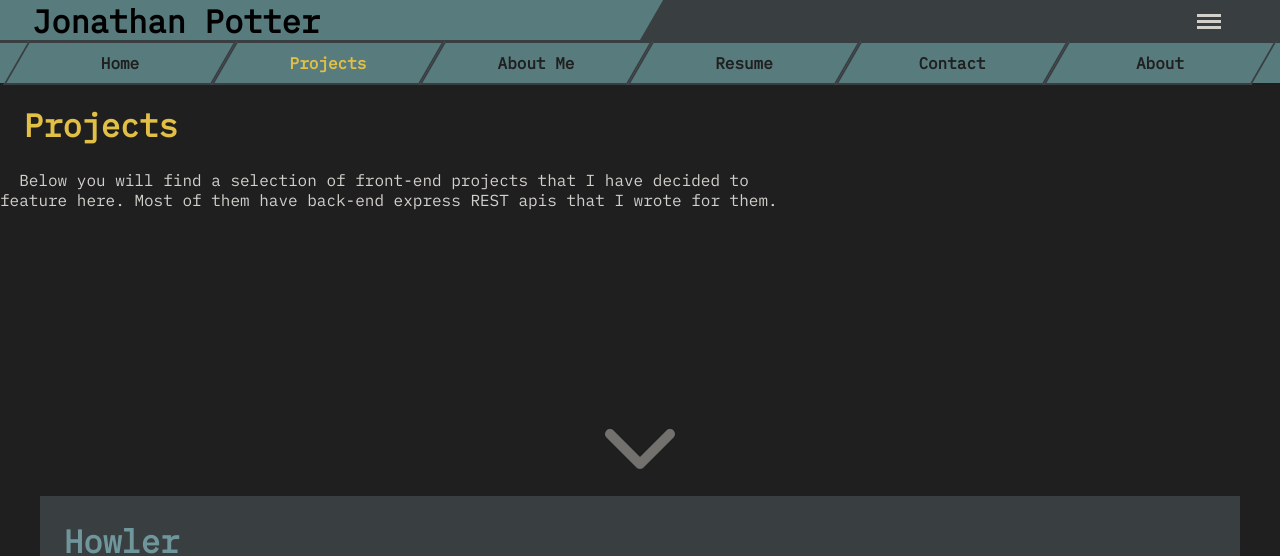
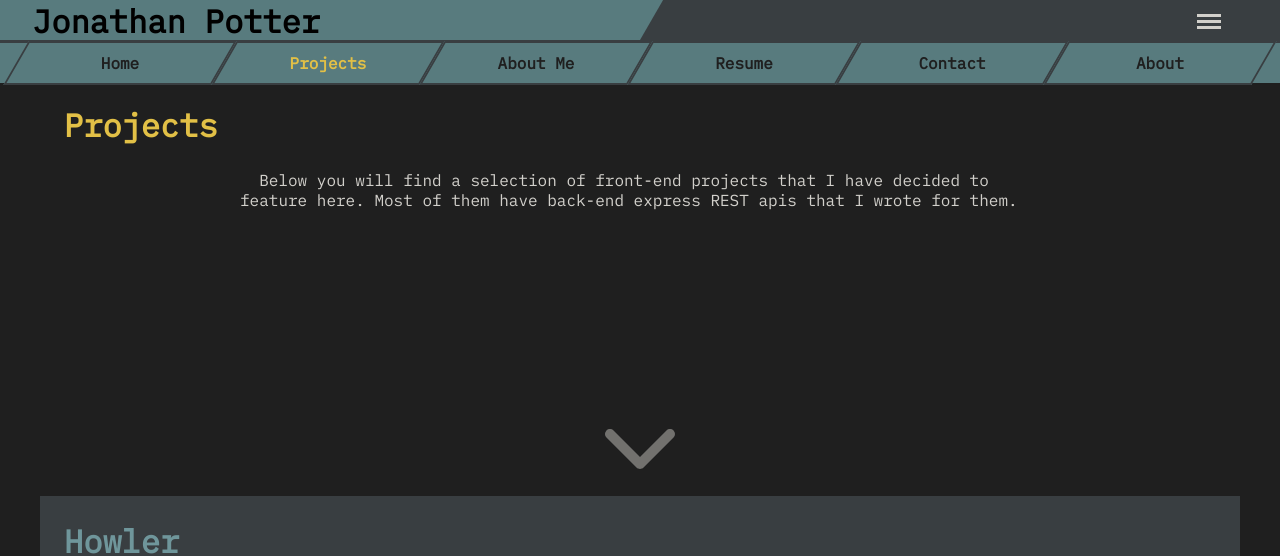
Before and after one commit to JonathanDPotter/portfolio-next, a Next.js app: page /projects in a window 1280 px wide. Shown: the top 556 px of the page. Built offline with nearby package versions, Linux system fonts and the light colour scheme.

Commit message:
corrected aboutme page centering issues

```diff
--- a/styles/pages/aboutMe.module.scss
+++ b/styles/pages/aboutMe.module.scss
@@ -8,6 +8,8 @@
 
   .opening {
     min-height: 50vh;
+    margin: 0 auto;
+    max-width: 1200px;
 
     p {
       text-indent: 2ch;
--- a/styles/pages/projects.module.scss
+++ b/styles/pages/projects.module.scss
@@ -9,10 +9,13 @@
     position: relative;
     height: 50vh;
     color: $timberwolf;
+    max-width: 1200px;
+    margin: 0 auto;
 
     p {
       text-indent: 2ch;
       max-width: 800px;
+      margin: 1rem auto;
     }
   }
 
```
